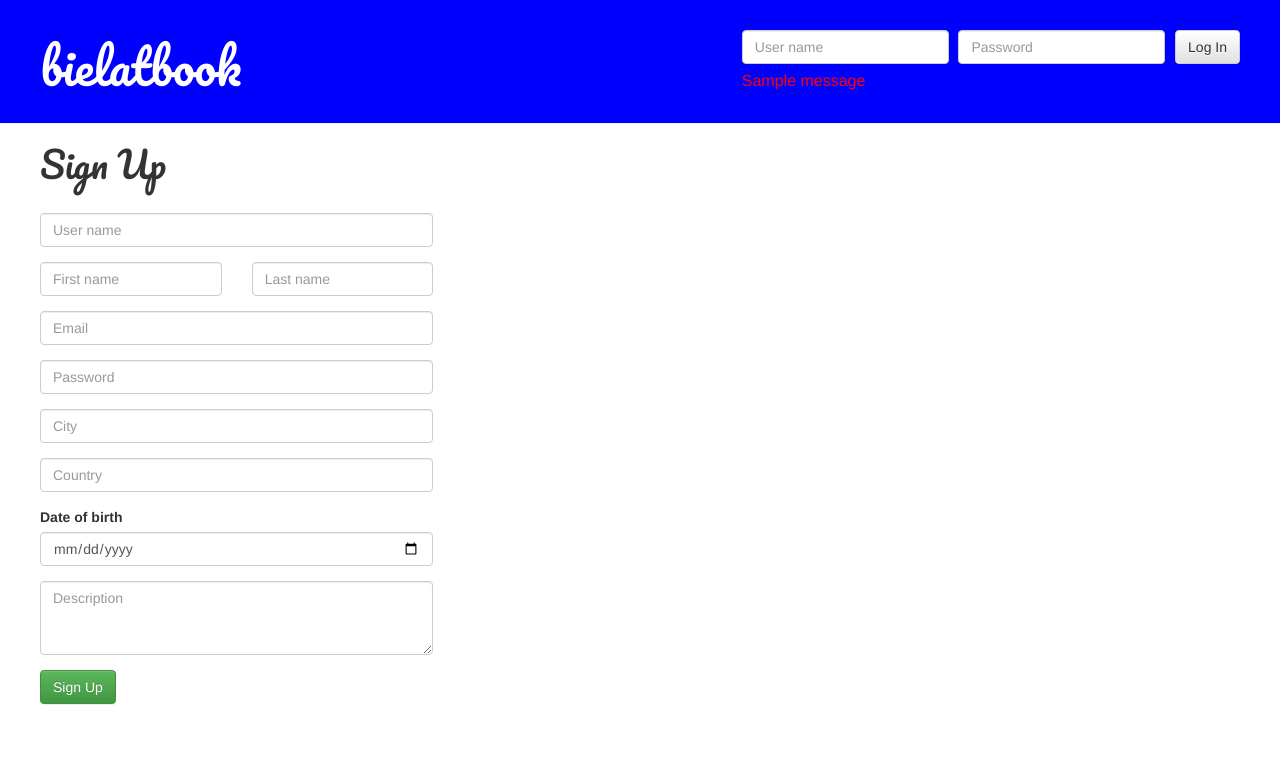
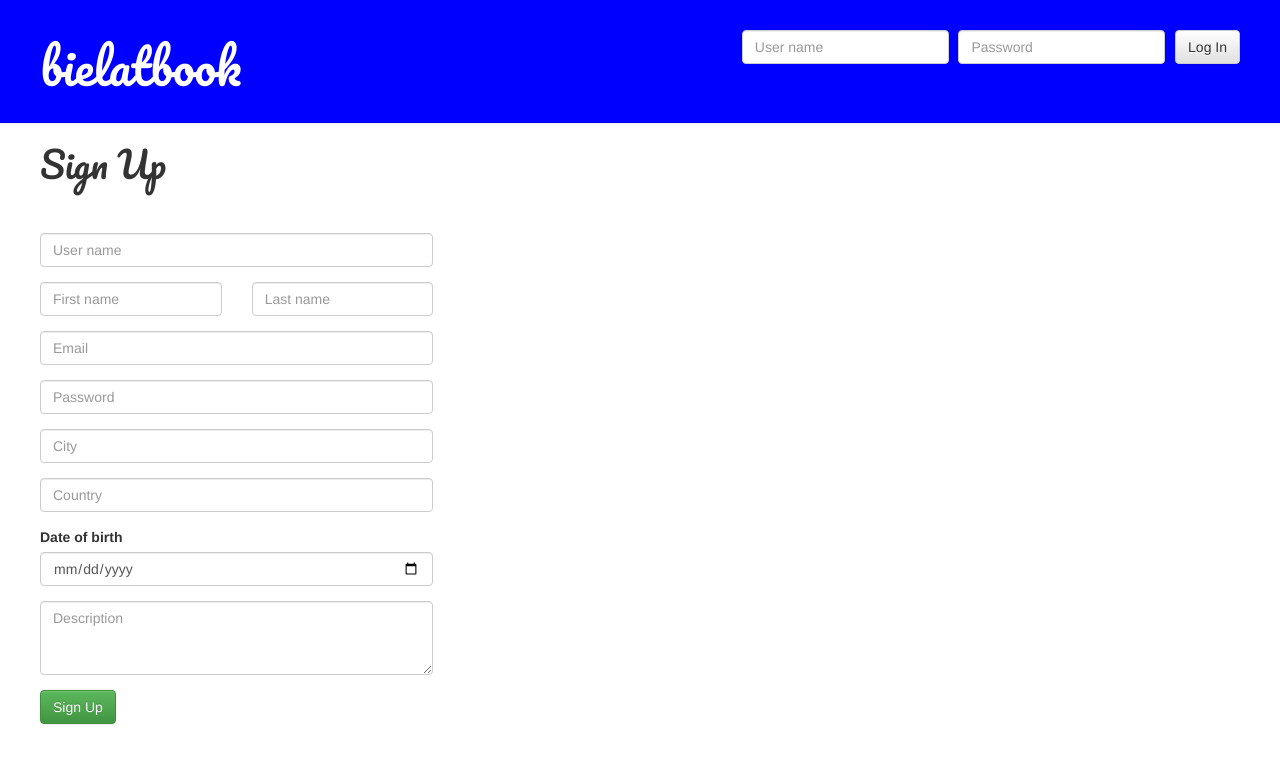
Before and after one commit to bielatm/bielatbook, a Django app: page / in a window 1280 px wide. Shown: the top 764 px of the page. Run offline with Django 3.2, Linux system fonts and the light colour scheme; tables that the repository leaves empty hold one stand-in row (values such as "Sample post"); one stand-in notice (Sample message) is shown; some libraries are stand-ins or nearby versions.

Commit message:
added flash messages and icon

```diff
--- a/book/templates/book/base.html
+++ b/book/templates/book/base.html
@@ -6,6 +6,7 @@
         <link rel="stylesheet" href="//maxcdn.bootstrapcdn.com/bootstrap/3.2.0/css/bootstrap-theme.min.css">
         <link href="//fonts.googleapis.com/css?family=Pacifico&subset=latin,latin-ext" rel="stylesheet" type="text/css">
         <link rel="stylesheet" href="{% static 'css/book.css' %}">
+        <link rel="shortcut icon" href="/static/favicon.ico">
     </head>
     <body>
         <div class="page-header">
--- a/book/templates/registration/registration.html
+++ b/book/templates/registration/registration.html
@@ -6,6 +6,7 @@
         <link rel="stylesheet" href="//maxcdn.bootstrapcdn.com/bootstrap/3.2.0/css/bootstrap-theme.min.css">
         <link href="//fonts.googleapis.com/css?family=Pacifico&subset=latin,latin-ext" rel="stylesheet" type="text/css">
         <link rel="stylesheet" href="{% static 'css/book.css' %}">
+        <link rel="shortcut icon" href="/static/favicon.ico">
     </head>
     <body>
         <div class="page-header">
@@ -21,7 +22,9 @@
                 <br/>
                 <div class="invalid-credentials">
                     {% for message in messages %}
-                        {{ message }}
+                        {% if message.level == DEFAULT_MESSAGE_LEVELS.ERROR %}
+                            {{ message }}
+                        {% endif %}
                     {% endfor %}
                 </div>
             </form>
@@ -34,6 +37,14 @@
                 <div class="col-xs-4">
                     <form method="post" action="{% url 'register' %}">
                         {% csrf_token %}
+                        <div class="text-success">
+                            {% if message.level == DEFAULT_MESSAGE_LEVELS.INFO %}
+                                {% for message in messages %}
+                                    {{ message }}
+                                {% endfor %}
+                            {% endif %}
+                        </div>
+                        <br/>
                         {% include 'book/userprofile_form.html' %}
                         <input type="submit" class="btn btn-success" value="Sign Up">
                     </form>
--- a/book/views.py
+++ b/book/views.py
@@ -6,7 +6,6 @@ from django.contrib.auth import authenticate, login, logout
 from django.contrib.auth.hashers import make_password
 from django.contrib.auth.decorators import login_required
 from django.contrib.auth import update_session_auth_hash
-
 from django.contrib import messages
 
 
@@ -26,6 +25,7 @@ def register(request):
                                       date_of_birth=form.cleaned_data.get('date_of_birth'),
                                       description=form.cleaned_data.get('description'))
             userprofile.save()
+            messages.add_message(request, messages.INFO, 'You have been registered. You can now log in.')
             return redirect('register')
     else:
         form = SignUpForm()
@@ -40,7 +40,7 @@ def login_view(request):
         login(request, user)
         return redirect('home_page')
     else:
-        messages.add_message(request, messages.INFO, '*Invalid credentials')
+        messages.add_message(request, messages.ERROR, '*Invalid credentials')
         return redirect('register')
 
 
@@ -77,5 +77,5 @@ def edit_profile(request):
             profile.description = form.cleaned_data.get('description')
             profile.save()
             update_session_auth_hash(request, user)
-            messages.add_message(request, messages.INFO, 'OK')
+            messages.add_message(request, messages.INFO, 'Your personal data has been saved.')
     return render(request, 'book/edit_profile.html', {'form': form})
```
Also changed, not shown: book/templates/book/edit_profile.html (+6 -3 lines), book/forms.py (line endings or trailing spaces), static/css/book.css (line endings or trailing spaces), static/favicon.ico (added).
